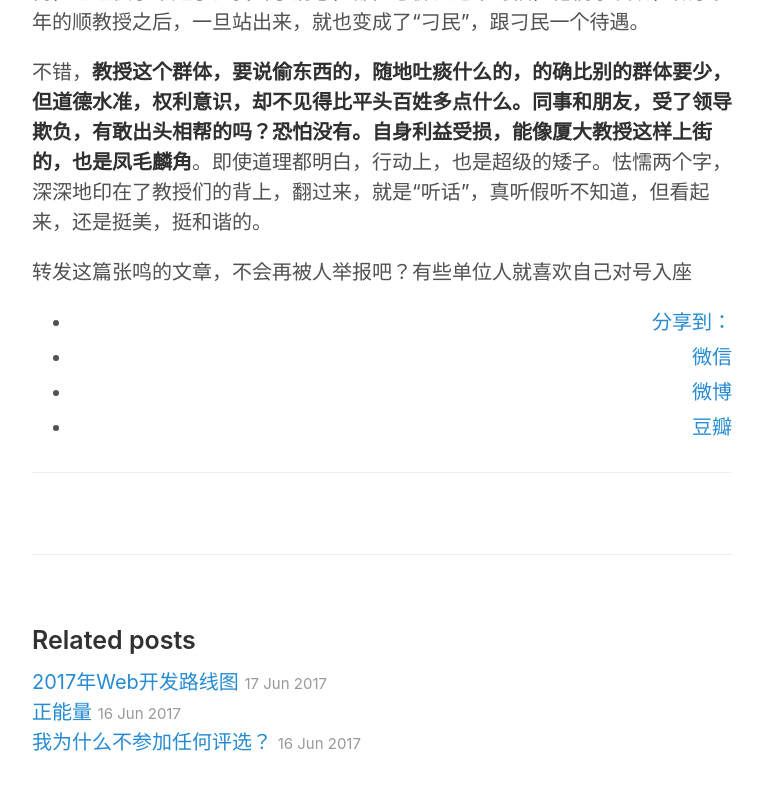
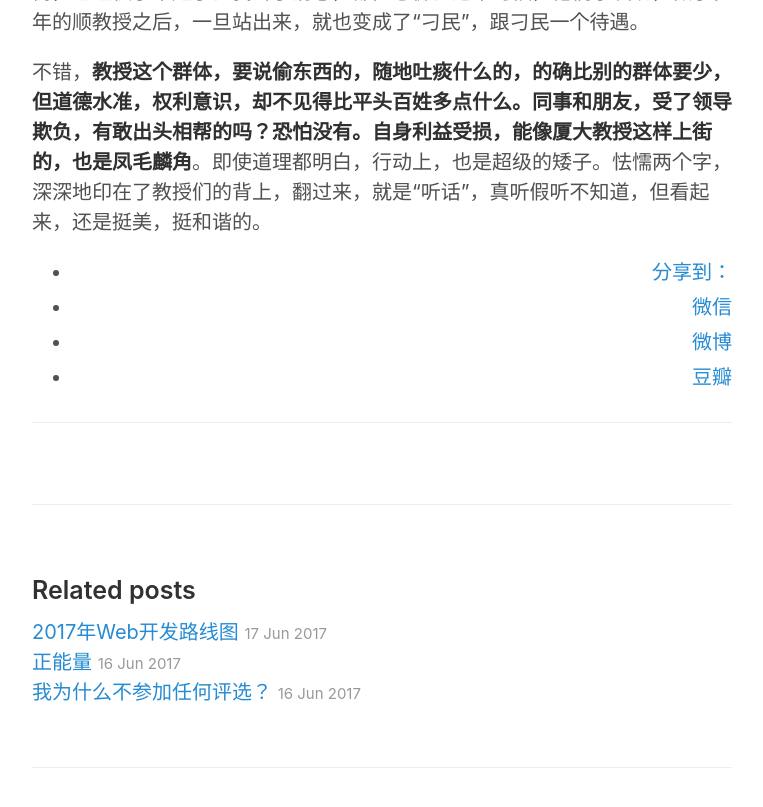
Before and after one commit to hwdong/hwdong-old.github.io, a Jekyll site: the page built from _posts/2017-07-05-教授维权那点事儿.md, in a window 1280 px wide and 900 px high, scrolled down 1294 px, cut to the strip 0-814 px from the top of the window. Shown: the top 807 px of the strip, without its empty margins (258-1021 px from the left). Built offline with Jekyll 4.4.1, drawn with Linux system fonts in a browser that asks for light colours; our own code applies the rules of GitHub Pages for plain Markdown files; comment, search, counter and statistics services are not loaded.

Commit message:
Update 2017-07-05-教授维权那点事儿.md

```diff
--- a/_posts/2017-07-05-教授维权那点事儿.md
+++ b/_posts/2017-07-05-教授维权那点事儿.md
@@ -15,6 +15,3 @@
 显然，看着似乎地位比平民百姓高的教授们，实际上要比平民百姓胆子更小。没事的时候，让他们替老百姓说话，基本上是扯淡。自己有事的时候，能站出来上街，已经很了不起了。我听了消息，都直念佛。这个时候，他们才发现，做了多年的顺教授之后，一旦站出来，就也变成了“刁民”，跟刁民一个待遇。
 
 不错，**教授这个群体，要说偷东西的，随地吐痰什么的，的确比别的群体要少，但道德水准，权利意识，却不见得比平头百姓多点什么。同事和朋友，受了领导欺负，有敢出头相帮的吗？恐怕没有。自身利益受损，能像厦大教授这样上街的，也是凤毛麟角**。即使道理都明白，行动上，也是超级的矮子。怯懦两个字，深深地印在了教授们的背上，翻过来，就是“听话”，真听假听不知道，但看起来，还是挺美，挺和谐的。
-
-
-转发这篇张鸣的文章，不会再被人举报吧？有些单位人就喜欢自己对号入座
```
